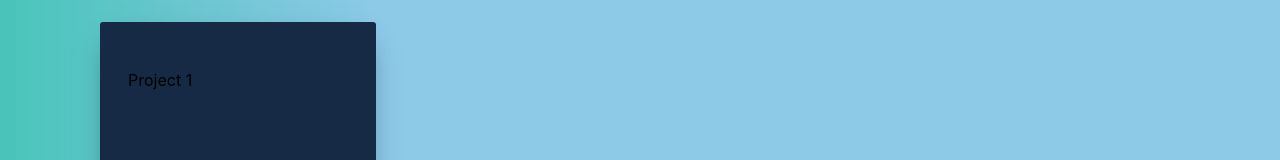
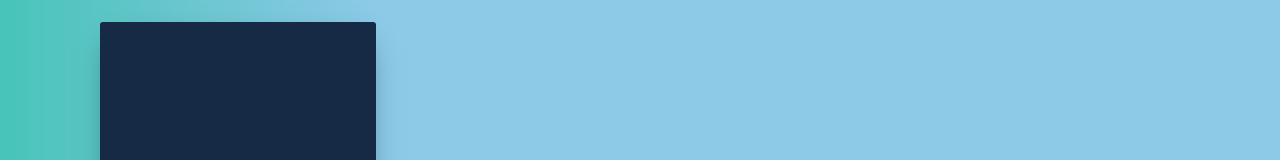
Before and after one commit to Gaganpandher52/personal-website, a React (Create React App) app in the folder client/: page / in a window 1280 px wide. Shown: the part 777-937 px from the top of the page. Built offline with nearby package versions, Linux system fonts and the light colour scheme.

Commit message:
mapping all projects

```diff
--- a/client/src/components/projects/Projects.js
+++ b/client/src/components/projects/Projects.js
@@ -16,7 +16,10 @@ class Projects extends Component {
         <div className='main-content-container'>
           <h4>Projects<hr className='hr_line'></hr></h4>
           <div className='projects-column'>
-            <p>Project 1</p>
+            {this.state.data.map(data=>{
+
+
+            })}
 
           </div>
 
```
